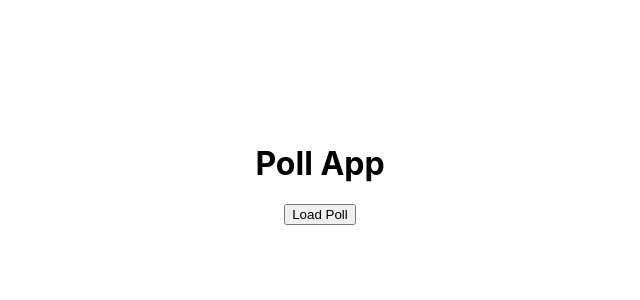
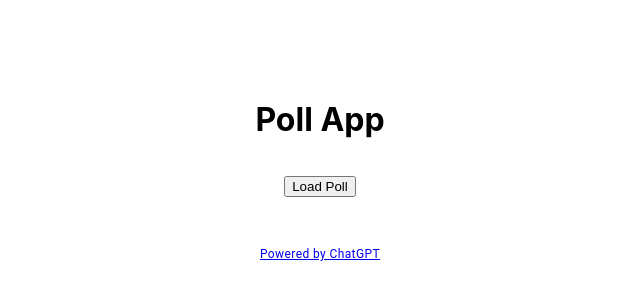
Before and after one commit to droid-mohit/IPLQuizApp, a React (Create React App) app: page / in a window 1280 px wide. Shown: the part 226-526 px from the top of the page, without its empty margins (320-960 px from the left). Built offline with nearby package versions, Linux system fonts and the light colour scheme.

Commit message:
minor refactoring

```diff
--- a/src/App.css
+++ b/src/App.css
@@ -23,4 +23,5 @@
   align-items: center;
   height: 100vh;
   flex-direction: column;
+  gap:1rem;
 }
--- a/src/App.js
+++ b/src/App.js
@@ -2,6 +2,7 @@ import React, { useState } from 'react';
 import "./App.css"
 import CircularProgress from "@mui/material/CircularProgress";
 import Box from "@mui/material/Box";
+import { Typography } from '@mui/material';
 
 function App() {
   const [question, setQuestion] = useState('');
@@ -56,7 +57,7 @@ function App() {
               display: "flex",
               alignItems: "center",
               justifyContent: "center",
-              height: "100vh",
+              gap: '2rem'
             }}
           >
             <CircularProgress />
@@ -85,6 +86,7 @@ function App() {
                       ))}
                     </form>
                     <button onClick={handlePollSubmit}>Submit</button>
+
                   </div>
                 )}
                 {popupMessage && (
@@ -95,6 +97,9 @@ function App() {
             </div>
         </div>
       )}
+      <Typography variant="caption" display="block" gutterBottom>
+          <a href="https://github.com/droid-mohit/drd-trivia-backend" sx={{textDecoration: 'underline'}}>Powered by ChatGPT</a>
+      </Typography>
     </div>
   );
 }
```
